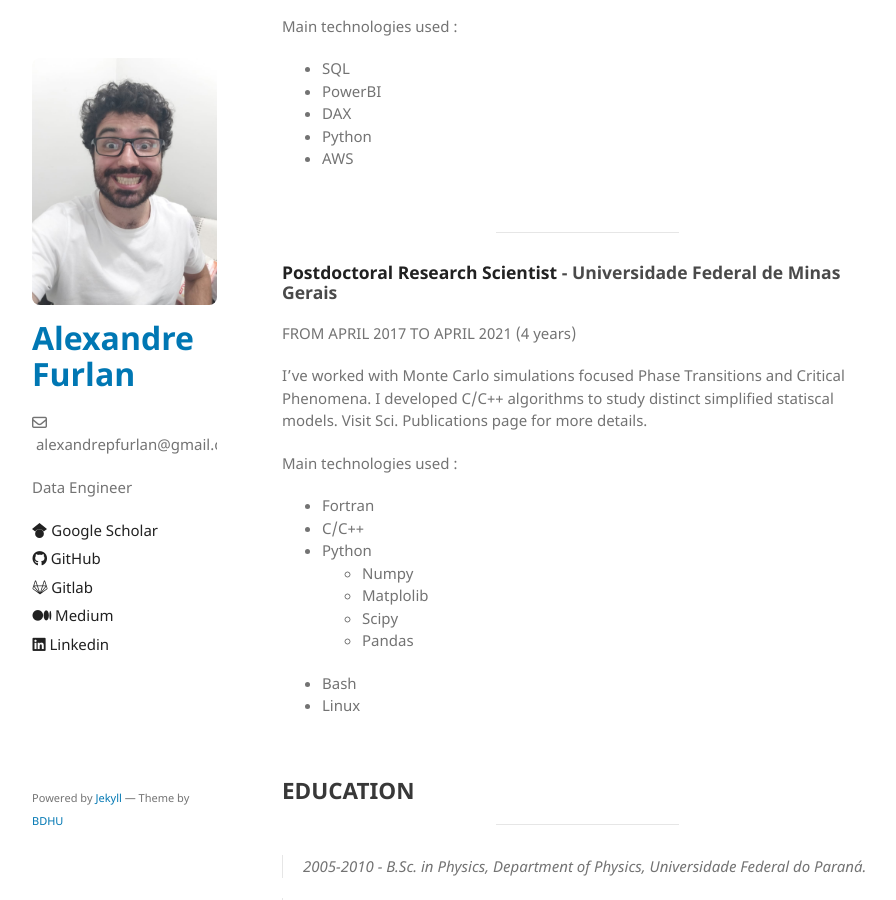
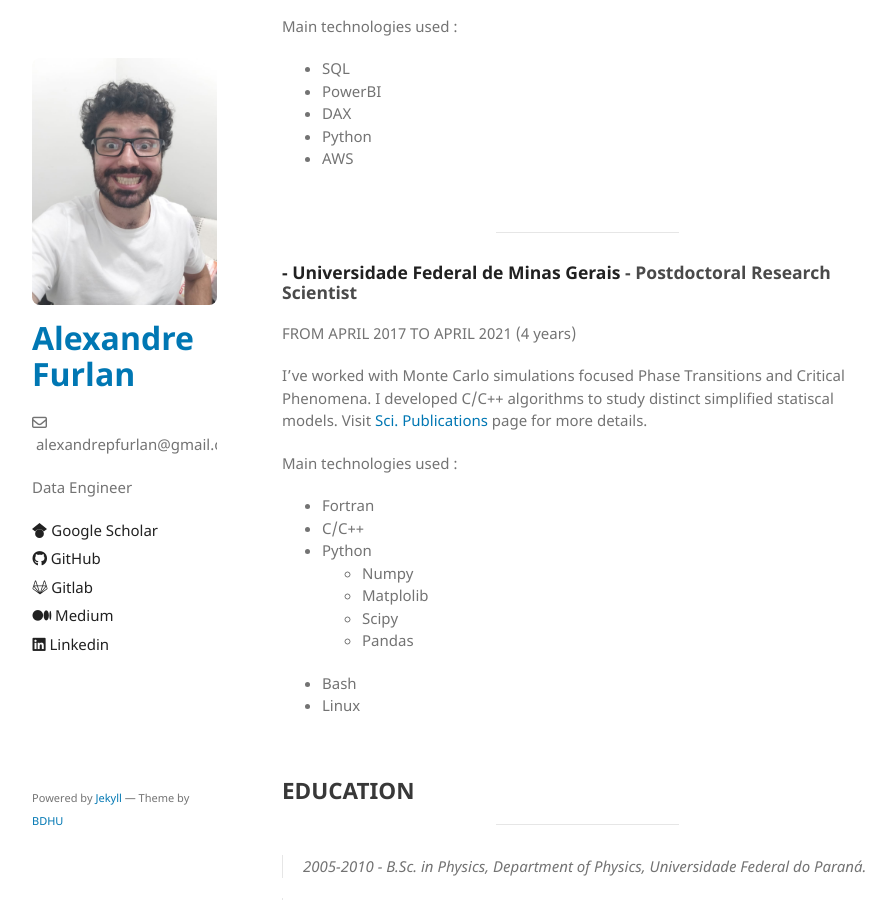
Before and after one commit to apfurlan/apfurlan.github.io, a Jekyll site: the page built from cv-page.md, in a window 1280 px wide and 900 px high, scrolled down 1156 px. Shown: the whole window, without its empty margins (178-1074 px from the left). Built offline with Jekyll 4.4.1, drawn with Linux system fonts in a browser that asks for light colours; our own code applies the rules of GitHub Pages for plain Markdown files; some of the changed lines change nothing that is shown.

Commit message:
init commit

```diff
--- a/cv-page.md
+++ b/cv-page.md
@@ -67,13 +67,13 @@ Main technologies used :
 &nbsp;
 
 ---
-### **Postdoctoral Research Scientist** - Universidade Federal de Minas Gerais
+### **- Universidade Federal de Minas Gerais** - Postdoctoral Research Scientist
 
 FROM APRIL 2017 TO APRIL 2021 (4 years)
 
 I've worked with Monte Carlo simulations focused Phase Transitions and Critical
 Phenomena. I developed C/C++ algorithms to study distinct simplified statiscal
-models. Visit Sci. Publications page for more details.
+models. Visit [Sci. Publications](./phy-pub-page.md) page for more details.
 
 Main technologies used :
 
```
